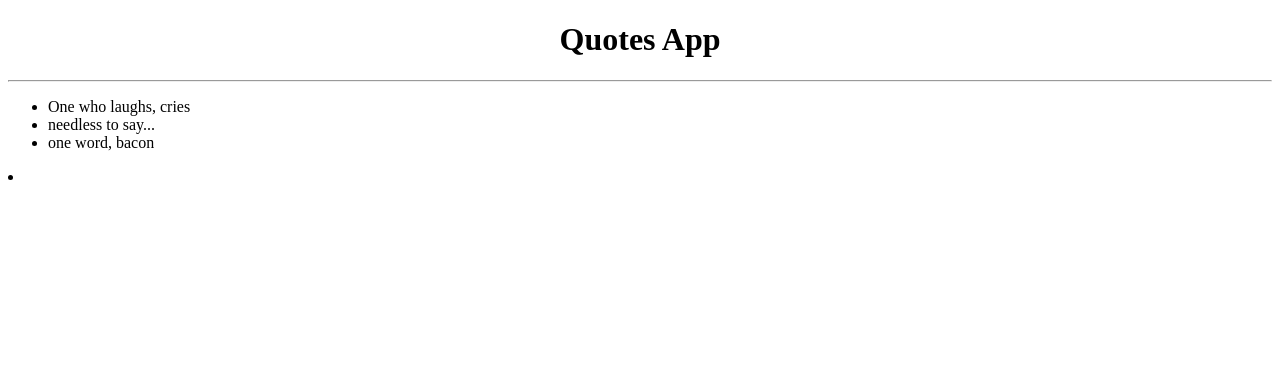
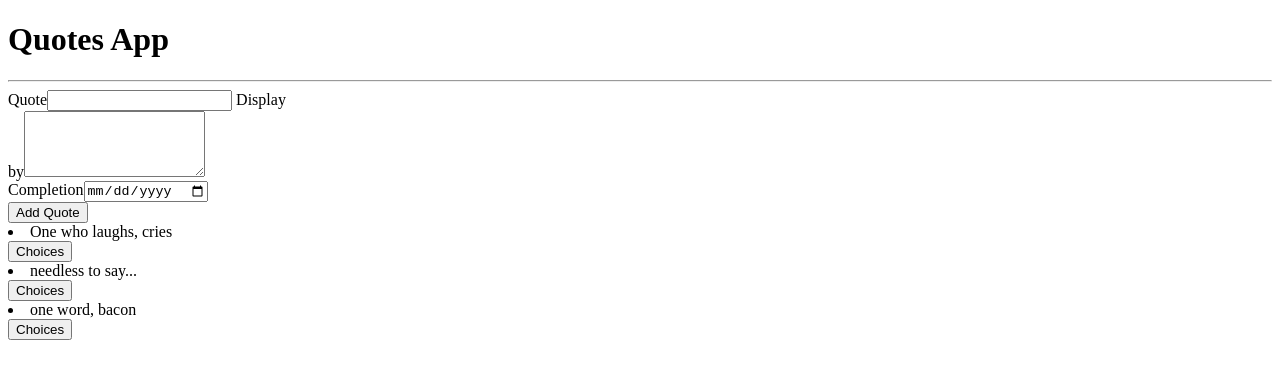
Before and after one commit to Vynnel/Quotes, an Angular app: page / in a window 1280 px wide. Shown: the top 378 px of the page. Built offline with nearby package versions, Linux system fonts and the light colour scheme.

Commit message:
edited the forms file

```diff
--- a/src/app/app.component.html
+++ b/src/app/app.component.html
@@ -1,10 +1 @@
-<!--The content below is only a placeholder and can be replaced.-->
-<div style="text-align:center">
-  <h1>Quotes App</h1>
-</div>
-<hr>
-<ul>
-  <li *ngFor='let quote of quotes'>{{quote.name}}</li>
-</ul>
-<li></li>
-  <p *ngIf='quotes.length > 8'>Delete a quote to add yours</p>
+<app-quotes></app-quotes>
--- a/src/app/app.component.ts
+++ b/src/app/app.component.ts
@@ -1,14 +1,8 @@
 import { Component, } from '@angular/core';
-import {Quotes} from './quotes';
 
 @Component({
   selector: 'app-root',
   templateUrl: './app.component.html'
 })
 export class AppComponent {
-   quotes = [
-     new Quotes(1, 'One who laughs, cries', 'Vynnel'),
-     new Quotes(2, 'needless to say...', 'Vynnel'),
-     new Quotes(3, 'one word, bacon', 'Vynnel'),
-    ];
 }
--- a/src/app/quote-form/quote-form.component.html
+++ b/src/app/quote-form/quote-form.component.html
@@ -15,7 +15,7 @@
           <div class="form-group">
 
               <label for="description">by</label>
-              <textarea class="form-control" id="description" rows="4" [(ngModel)]="newQuote.description" #description= "ngModel"required></textarea>
+              <textarea class="form-control" id="description" rows="4" [(ngModel)]="newQuote.description" name="description" #description= "ngModel"required></textarea>
 
               <div [hidden]="description.valid || description.pristine" class="alert alert-danger">
                 <p>Author is required</p>
--- a/src/app/quote-form/quote-form.component.ts
+++ b/src/app/quote-form/quote-form.component.ts
@@ -1,6 +1,6 @@
-import { Component, OnInit, Output } from '@angular/core';
-import { Quote} from '@angular/compiler';
-import { EventEmitter } from 'events';
+import { Component, OnInit, Output, EventEmitter } from '@angular/core';
+import { Quotes} from '../quotes';
+
 
 @Component({
   selector: 'app-quote-form',
@@ -8,11 +8,11 @@ import { EventEmitter } from 'events';
   styleUrls: ['./quote-form.component.css']
 })
 export class QuoteFormComponent implements OnInit {
-  newQuotes=new Quote(0, '','', new Date());
-  @Output() addQuote=new EventEmitter<Quote>();
+  newQuote = new Quotes(0, '', '');
+  @Output() addQuote = new EventEmitter< Quotes>();
 
   submitQuote(){
-    this.addQuote.emit(this.newQuotes);
+    this.addQuote.emit(this.newQuote);
   }
 
   constructor() { }
--- a/src/app/quotes.ts
+++ b/src/app/quotes.ts
@@ -1,6 +1,6 @@
 export class Quotes {
-    public showDescription:boolean;
+    public showDescription: boolean;
     constructor(public id: number, public name: string, public description: string) {
-        this.showDescription=false;
+        this.showDescription = false;
     }
 }
--- a/src/app/quotes/quotes.component.html
+++ b/src/app/quotes/quotes.component.html
@@ -6,7 +6,7 @@
   </div>
   <div class="row" *ngFor="let quote of quotes; let i='index'">
     <div class="row">
-        <li>{{quotes.name}}</li>
+        <li>{{quote.name}}</li>
         <button class="btn btn-primary" (click)='choiceMaker(i)'>Choices</button>
     </div>
   <div class="row" *ngIf="quote.showDescription">
--- a/src/app/quotes/quotes.component.ts
+++ b/src/app/quotes/quotes.component.ts
@@ -8,24 +8,25 @@ import {Quotes} from '../quotes';
 })
 export class QuotesComponent implements OnInit {
 
-  Quotes = [
+  quotes = [
     new Quotes(1, 'One who laughs, cries', 'Vynnel'),
     new Quotes(2, 'needless to say...', 'Vynnel'),
     new Quotes(3, 'one word, bacon', 'Vynnel'),
   ];
   deleteQuote(isComplete,index){
    if (isComplete){
-     const toDelete = confirm(`Are you sure you want to delete ${this.Quotes[index].name}`)
+     const toDelete = confirm(`Are you sure you want to delete ${this.quotes[index].name}`)
 
      if(toDelete){
-       this.Quotes.splice(index, 1);
+       this.quotes.splice(index, 1);
      }
    }
 
    this.deleteQuote(index, 1); {
-    this.Quotes[index].showDescription = !this.Quotes[index].showDescription;
+    this.quotes[index].showDescription = !this.quotes[index].showDescription;
     }
    }
+   choiceMaker();
 
    ngOnInit() {}
 
```
